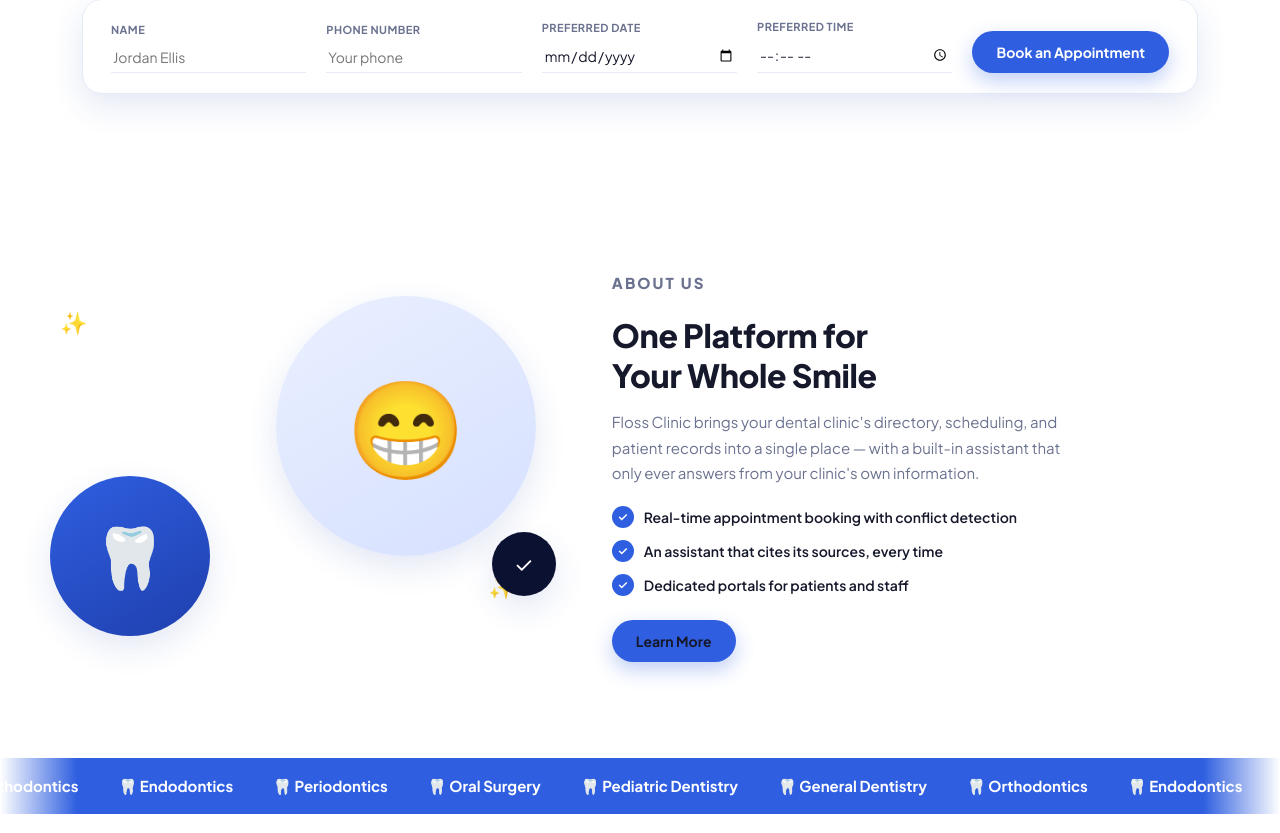
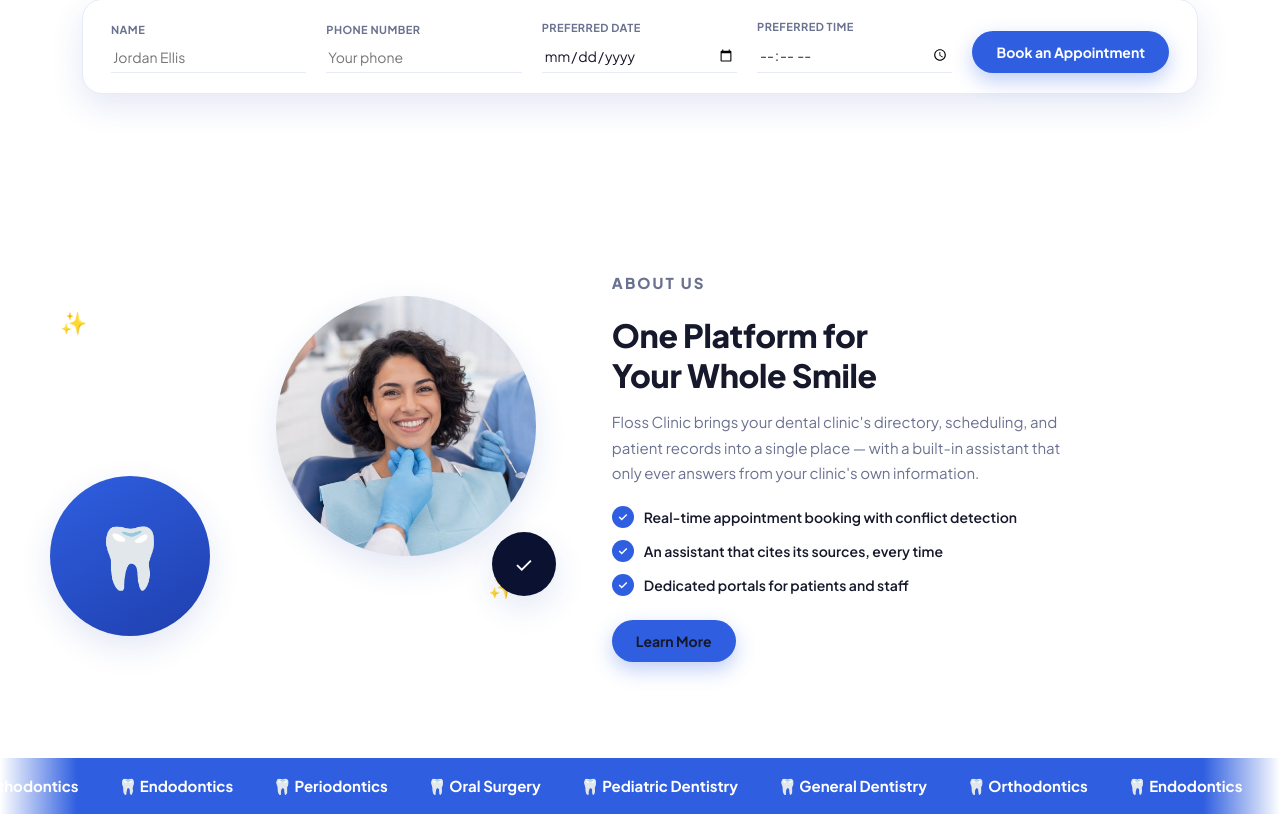
Before and after one commit to DondieGatan/floss, a React (Vite) app in the folder frontend/: page / in a window 1280 px wide. Shown: the part 551-1384 px from the top of the page. Built offline with nearby package versions, Linux system fonts and the light colour scheme; no server answers.

Commit message:
Replace About Us hero circle emoji with a real photo

```diff
--- a/frontend/src/pages/LandingPage.jsx
+++ b/frontend/src/pages/LandingPage.jsx
@@ -3,6 +3,7 @@
 import '../styles/landing.css';
 import { useReveal } from '../hooks/useReveal';
 import heroPhoto from '../assets/Top_Page.jpg';
+import aboutPhoto from '../assets/Third_Page.jpg';
 
 const SERVICES = [
   { icon: '🦷', title: 'General Dentistry', text: 'Cleanings, fillings, and preventive care to keep your smile healthy year-round.' },
@@ -143,7 +144,9 @@
           <div className="about-art" aria-hidden="true">
             <div className="about-sparkle about-sparkle-1">✨</div>
             <div className="about-sparkle about-sparkle-2">✨</div>
-            <div className="about-circle about-circle-1">😁</div>
+            <div className="about-circle about-circle-1">
+              <img src={aboutPhoto} alt="" className="about-circle-img" />
+            </div>
             <div className="about-circle about-circle-2">🦷</div>
             <div className="about-badge">✓</div>
           </div>
--- a/frontend/src/styles/landing.css
+++ b/frontend/src/styles/landing.css
@@ -455,7 +455,14 @@
   display: flex;
   align-items: center;
   justify-content: center;
+  overflow: hidden;
   box-shadow: var(--l-shadow);
+}
+
+.about-circle-img {
+  width: 100%;
+  height: 100%;
+  object-fit: cover;
 }
 
 .about-circle-1 {
```
Also changed, not shown: frontend/src/assets/Third_Page.jpg (added).
